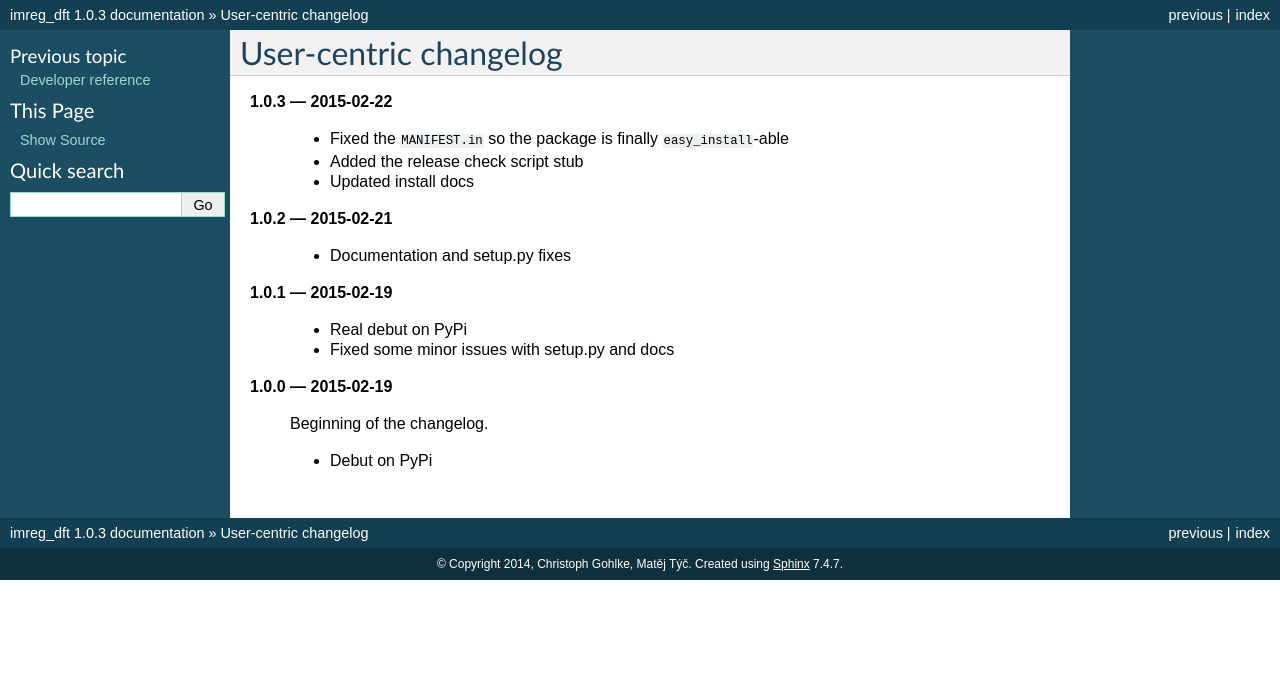
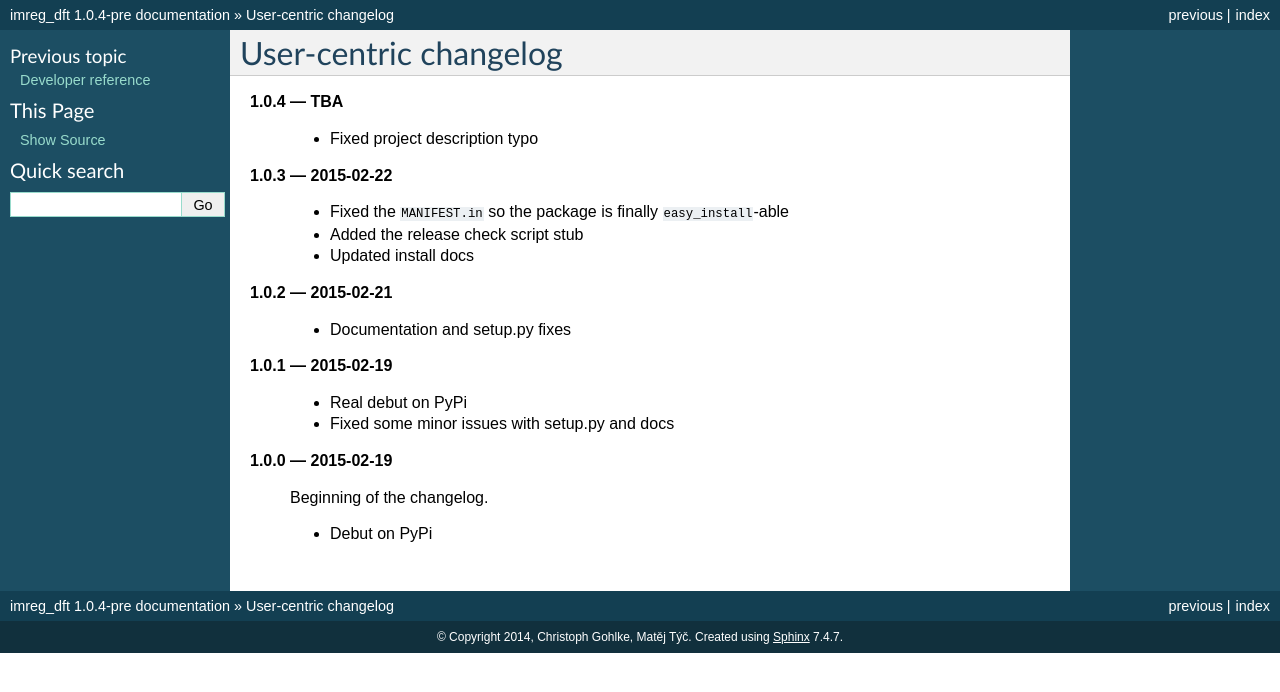
Before and after one commit to matejak/imreg_dft, a Sphinx documentation site: the page built from doc/changelog.rst, in a window 1280 px wide. Shown: the top 692 px of the page. Built offline with Sphinx 7.4.7, drawn with Linux system fonts in a browser that asks for light colours.

Commit message:
Fixed a simple typo

```diff
--- a/doc/changelog.rst
+++ b/doc/changelog.rst
@@ -1,5 +1,9 @@
 User-centric changelog
 ======================
+
+**1.0.4 --- TBA**
+
+ * Fixed project description typo
 
 **1.0.3 --- 2015-02-22**
 
--- a/doc/description.rst
+++ b/doc/description.rst
@@ -5,19 +5,19 @@
 It doesn't work with those images directly, but it works with their spectrum (DFT using FFT), and its log-polar transformation [1]_.
 
 Basically, if you want to align two images that have different scale and are rotated and shifted against each other, ``imreg_dft`` is the tool you want to check out.
-`Get started <Quickstart>`_ in five minutes and see how it works for you!
+`Get started <http://pythonhosted.org/imreg_dft/quickstart.html#quickstart>`_ in five minutes and see how it works for you!
 
 :Authors:
   - `Matěj Týč <https://github.com/matejak>`_
   - `Christoph Gohlke <http://www.lfd.uci.edu/~gohlke/>`_
 
 :Organization:
+  - Brno University of Technology, Brno, Czech Republic
   - Laboratory for Fluorescence Dynamics, University of California, Irvine
-  - Brno University of Technology, Brno, Czech Republic
 
 :Copyright:
+  - 2014-2015, Matěj Týč
   - 2011-2014, Christoph Gohlke
-  - 2014-2015, Matěj Týč
 
 .. _requirements:
 
--- a/src/imreg_dft/__init__.py
+++ b/src/imreg_dft/__init__.py
@@ -1,4 +1,4 @@
 from imreg_dft.imreg import *
 
 
-__version__ = "1.0.3"
+__version__ = "1.0.4-pre"
```
